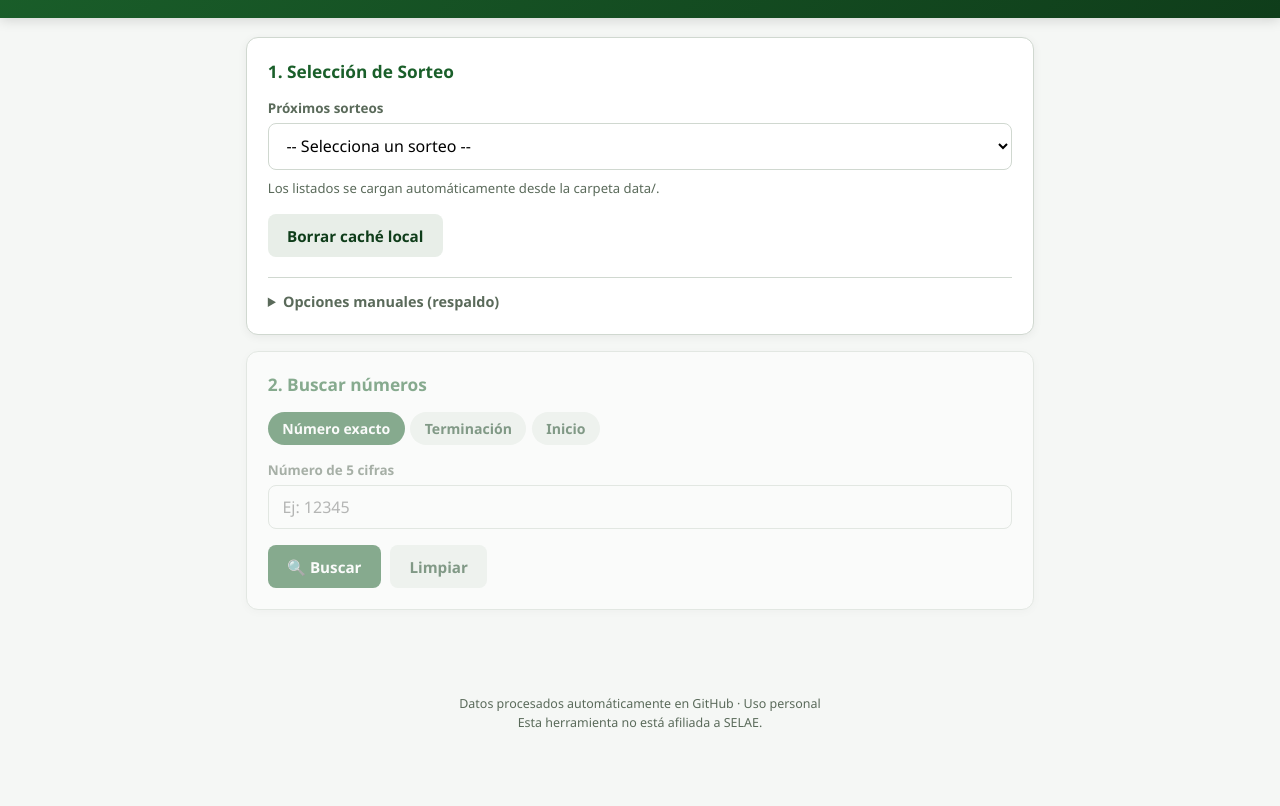
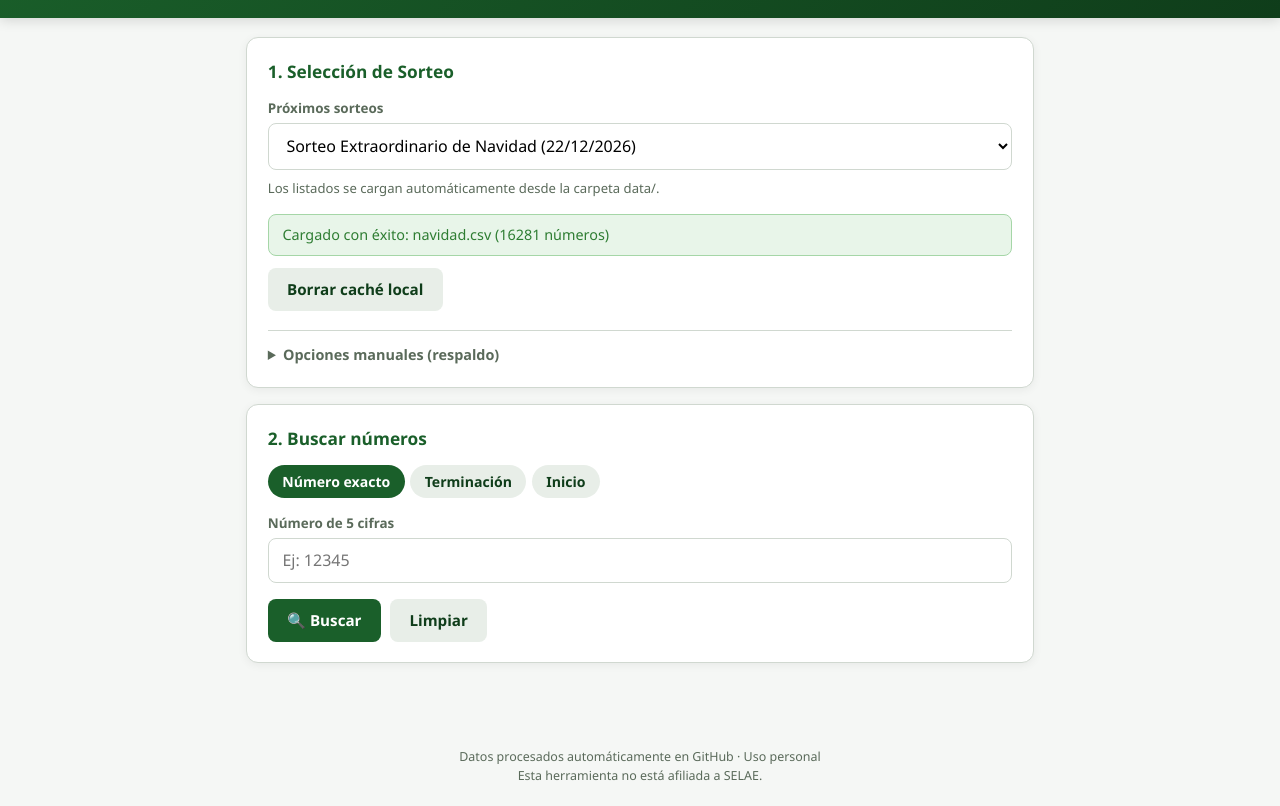
Before and after one commit to cebrich/SorteosAuto, a plain HTML site: page index.html in a window 1280 px wide. Shown: the part 84-890 px from the top of the page. Before the commit the page ends 837 px from the top, so only its background shows below. Drawn offline with Linux system fonts and the light colour scheme.

Commit message:
Add files via upload

```diff
--- a/index.html
+++ b/index.html
@@ -88,11 +88,7 @@
       <div style="margin-bottom:1rem;">
         <label for="sorteoSelect">Próximos sorteos</label>
         <select id="sorteoSelect">
-          <option value="">-- Selecciona un sorteo --</option>
-          <option value="jueves">Sorteo del Jueves</option>
-          <option value="sabado">Sorteo del Sábado</option>
-          <option value="navidad">Sorteo Extraordinario de Navidad</option>
-          <option value="nino">Sorteo Extraordinario de "El Niño"</option>
+          <option value="">-- Cargando sorteos y fechas --</option>
         </select>
         <p class="hint">Los listados se cargan automáticamente desde la carpeta data/.</p>
       </div>
@@ -190,11 +186,47 @@
     const btnSelectFile = document.getElementById('btnSelectFile');
     const fileInput = document.getElementById('fileInput');
 
-    // Carga desde GitHub (carpeta data/) al cambiar el desplegable
-    sorteoSelect.addEventListener('change', async (e) => {
-      const key = e.target.value;
+    // Lista de sorteos con fechas dinámicas orientativas y su clave de archivo
+    const availableDraws = [
+      { key: 'navidad', name: 'Sorteo Extraordinario de Navidad', date: '22/12/2026' },
+      { key: 'nino', name: 'Sorteo Extraordinario de "El Niño"', date: '06/01/2027' },
+      { key: 'jueves', name: 'Sorteo del Jueves', date: 'Próximo Jueves' },
+      { key: 'sabado', name: 'Sorteo del Sábado', date: 'Próximo Sábado' }
+    ];
+
+    // Inicializar el desplegable con fechas y seleccionar Navidad por defecto
+    function initDropdown() {
+      sorteoSelect.innerHTML = '<option value="">-- Selecciona un sorteo --</option>';
+      availableDraws.forEach(draw => {
+        const opt = document.createElement('option');
+        opt.value = draw.key;
+        opt.textContent = `${draw.name} (${draw.date})`;
+        sorteoSelect.appendChild(opt);
+      });
+
+      // Intentar cargar Navidad por defecto; si no está, el primero disponible
+      cargarSorteoPorDefecto();
+    }
+
+    async function cargarSorteoPorDefecto() {
+      let targetKey = 'navidad';
+
+      // Comprobar si Navidad existe en la carpeta data/, si no, buscar el primer disponible
+      try {
+        const testRes = await fetch(`data/navidad.csv`, { method: 'HEAD' });
+        if (!testRes.ok) {
+          targetKey = availableDraws[0].key;
+        }
+      } catch (e) {
+        targetKey = availableDraws[0].key;
+      }
+
+      sorteoSelect.value = targetKey;
+      cargarCSVRemoto(targetKey);
+    }
+
+    async function cargarCSVRemoto(key) {
       if (!key) return;
-
       showStatus('Cargando sorteo desde el servidor...', 'ok');
       try {
         const response = await fetch(`data/${key}.csv`);
@@ -205,6 +237,10 @@
         showStatus(`Aviso: ${err.message}`, 'error');
         disableSearch();
       }
+    }
+
+    sorteoSelect.addEventListener('change', (e) => {
+      cargarCSVRemoto(e.target.value);
     });
 
     // Conectar botón visible con input oculto
@@ -324,6 +360,9 @@
       sorteoSelect.value = '';
       showStatus('Caché y selección borradas.', 'ok');
     });
+
+    // Ejecutar la carga al iniciar la página
+    initDropdown();
   </script>
 </body>
 </html>
```
